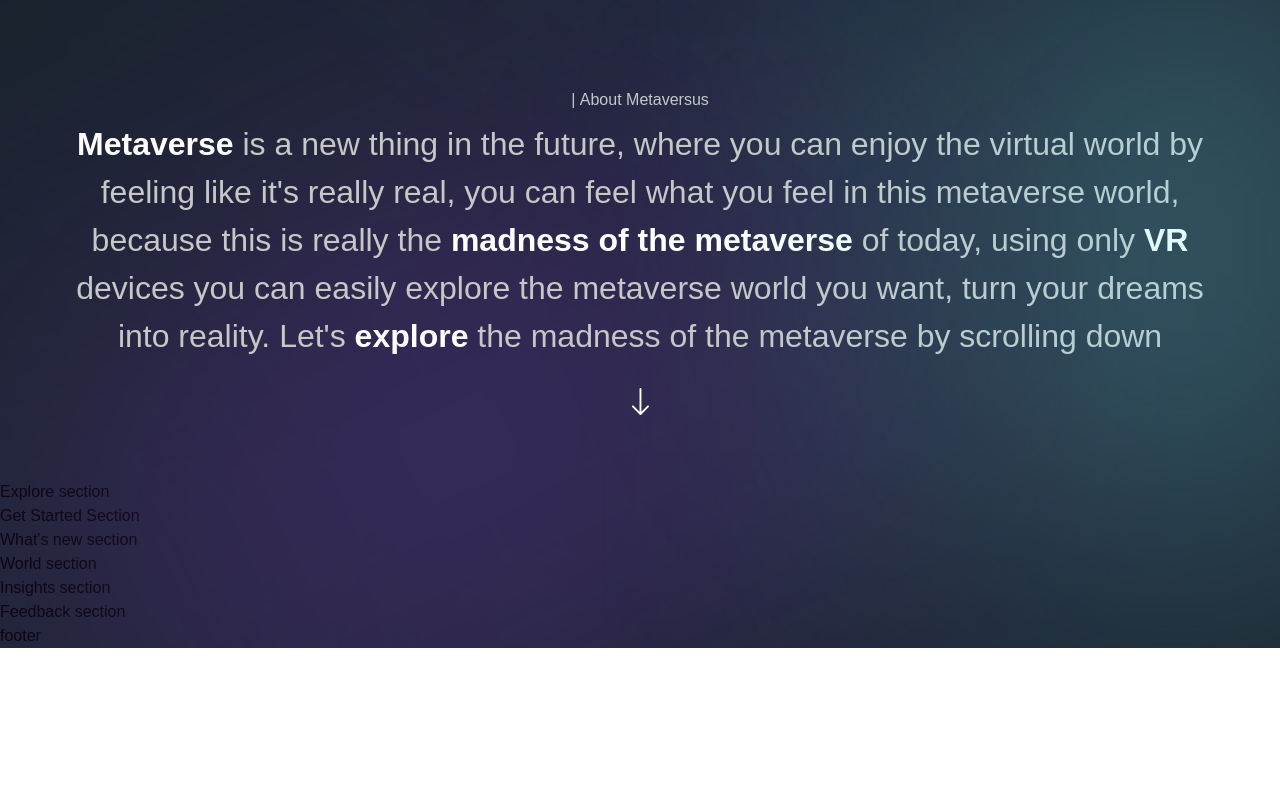
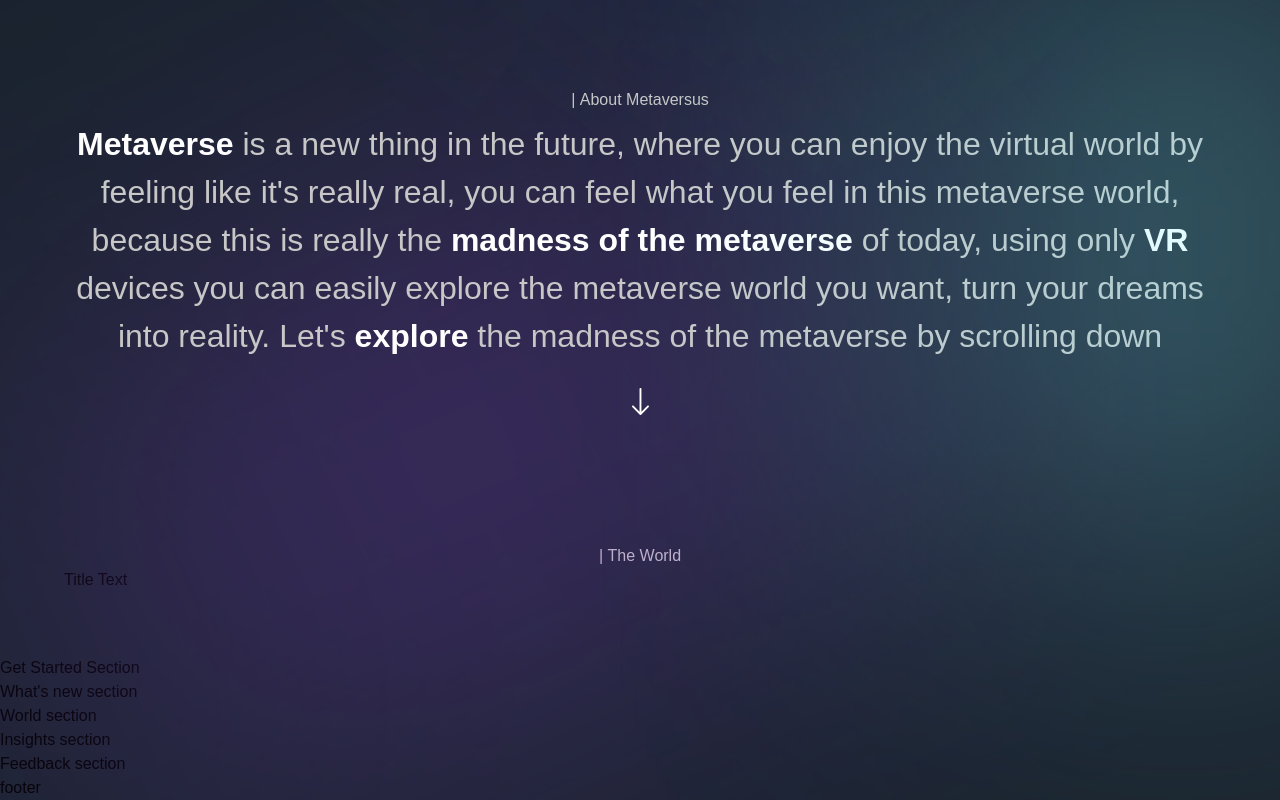
Before and after one commit to kbelchynska/metaverses, a Next.js app: page / in a window 1280 px wide. Shown: the part 1120-1920 px from the top of the page. Before the commit the page ends 1768 px from the top, so only its background shows below. Built offline with nearby package versions, Linux system fonts and the light colour scheme; a web font is replaced by a local one.

Commit message:
Add explore component

```diff
--- a/sections/Explore.jsx
+++ b/sections/Explore.jsx
@@ -1,8 +1,30 @@
-'use client';
+"use client";
+import { useState } from "react";
+import { motion } from "framer-motion";
+
+import styles from "../styles";
+import { staggerContainer } from "../utils/motion";
+import { ExploreCard, TitleText, TypingText } from "../components";
+import { exploreWords } from "../constants";
 
 const Explore = () => (
-  <section>
-    Explore section
+  <section className={`${styles.paddings}`} id="explore">
+    <motion.div
+      variants={staggerContainer}
+      initial="hidden"
+      whileInView="show"
+      viewport={{ once: false, amount: 0.25 }}
+      className={`${styles.innerWidth} mx-auto flex flex-col`}
+    >
+      <TypingText title={"| The World"} textStyles="text-center" />
+      <TitleText
+        title={
+          <>
+            Choose the world you want <br className="md:block hidden" />
+          </>
+        }
+      />
+    </motion.div>
   </section>
 );
 
```
